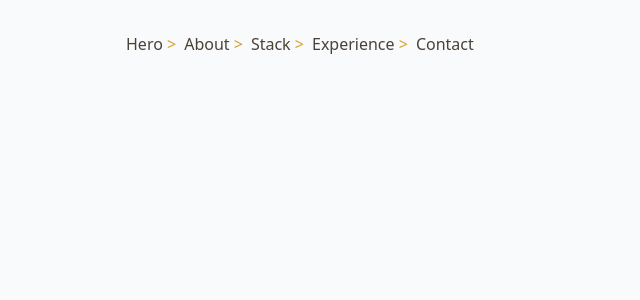
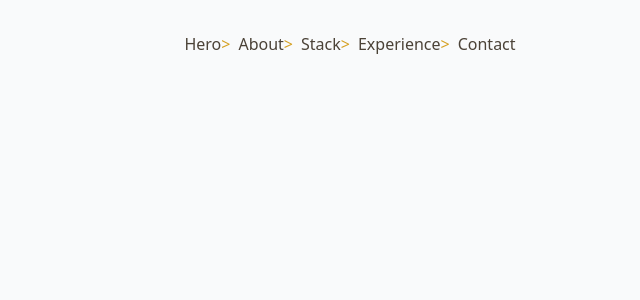
Before and after one commit to Ariff-dev/Portfolio, a React (Vite) app: page / in a window 1280 px wide. Shown: the top 300 px of the page, without its empty margins (290-930 px from the left). Built offline with nearby package versions, Linux system fonts and the light colour scheme.

Commit message:
fix: Navbar Center

```diff
--- a/src/components/ui/Navbar.tsx
+++ b/src/components/ui/Navbar.tsx
@@ -9,14 +9,12 @@ export const Navbar = () => {
         { name: 'Contact', tag: '#contact' },
     ]
   return (
-    <nav className="flex gap-2">
+    <nav className="flex gap-2 justify-center">
         {appcontent.map(( {tag,name},idx ) => {
             return (
-                <p>
-                    <a href={tag} className="text-(--secondary)">
-                        {name}<span className="text-(--primary)">{idx < appcontent.length - 1 && ' >'}</span>
-                    </a>
-                </p>
+                <a href={tag} className="text-(--secondary)">
+                    {name}<span className="text-(--primary)">{idx < appcontent.length - 1 ?'>' : ''}</span>
+                </a>
             )
         })}
     </nav>
```
